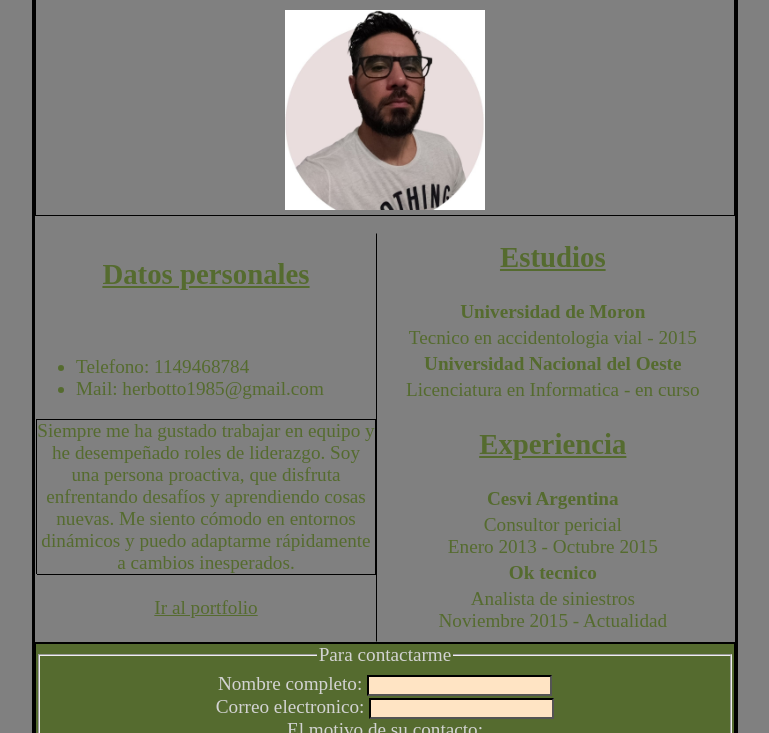
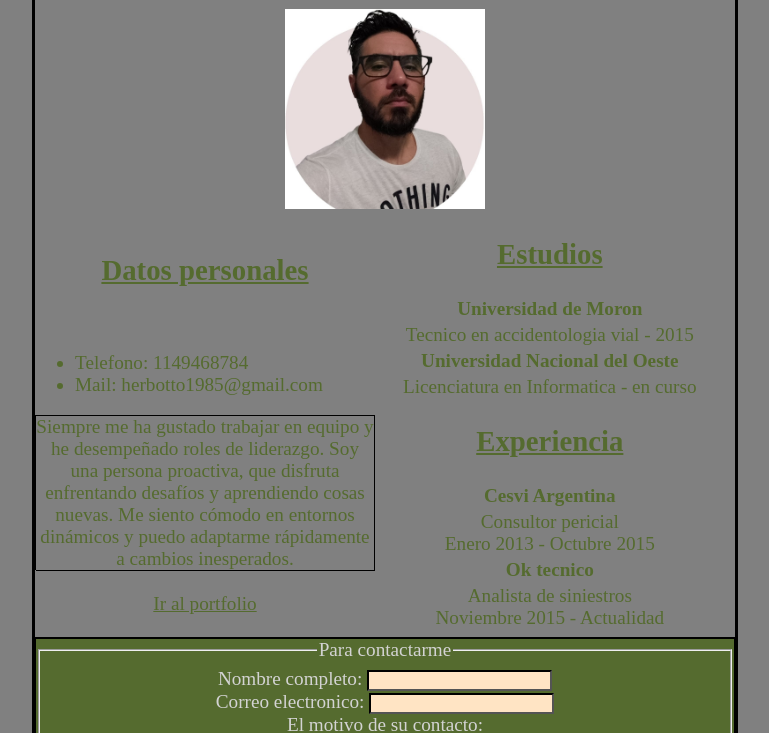
Before and after one commit to her85/ProWeb, a plain HTML site: page index.html in a window 1280 px wide. Shown: the part 97-830 px from the top of the page, without its empty margins (255-1024 px from the left). Drawn offline with Linux system fonts and the light colour scheme.

Commit message:
revision 4

```diff
--- a/estilo.css
+++ b/estilo.css
@@ -60,16 +60,14 @@ table {
 }
 
 .cajaIzq {
+    color:darkolivegreen ;
     background-color: gray;
-    border: 1px solid gray;
     display: inline-block;
-    border-right: 1px solid black;
     width: 340px;
 }
 
 .cajaDer {
     background-color: gray;
-    border: 1px solid gray;
     display: inline-block;
     width: 340px;
 }
@@ -89,5 +87,4 @@ table {
 .imagen {
     text-align: center;
     background-color: gray;
-    border:1px solid black ;
 }
```
Also changed, not shown: index.html (+1 -1 lines).
